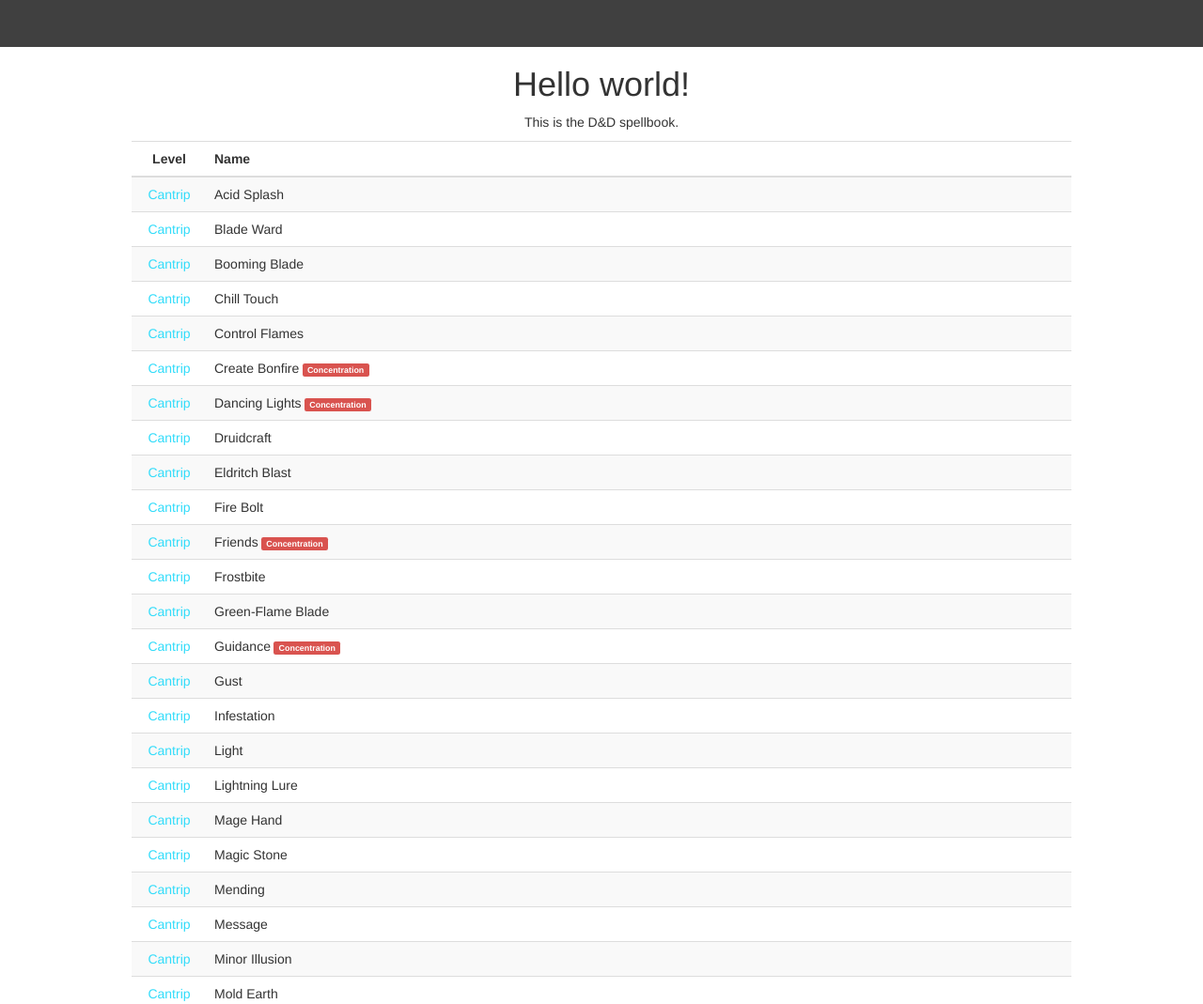
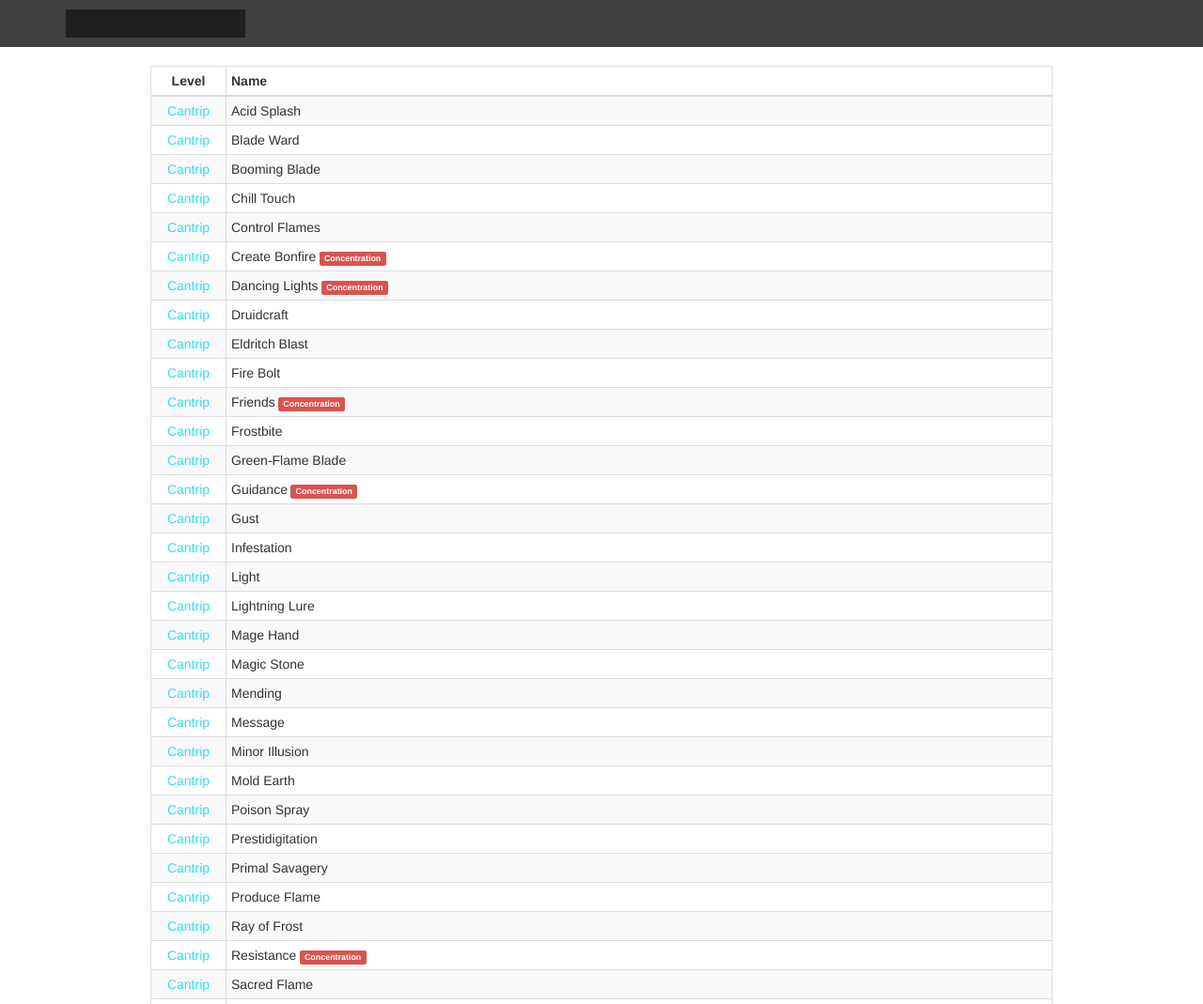
Before and after one commit to bwhetherington/dnd-spellbook, a React app: page / in a window 1280 px wide. Shown: the top 1069 px of the page at 94% size. Built offline with nearby package versions, Linux system fonts and the light colour scheme.

Commit message:
Added filtering by search bar

```diff
--- a/src/components/App.js
+++ b/src/components/App.js
@@ -1,16 +1,40 @@
 import React from "react";
 import styled from "styled-components";
-import { Navbar, Label } from "react-bootstrap";
+import { Glyphicon, Navbar, Label } from "react-bootstrap";
 import SpellList from "./SpellList";
 
 import SpellModal from "./SpellModal";
+import SpellData from "./SpellData";
+import { filtered } from "../util/list";
+
+const filterText = (spells, text) => filtered(spells, spell => {
+    console.log(text);
+    if (text) {
+        if (spell.name.contains(text)) {
+            return true;
+        } else {
+            return false;
+        }
+    } else {
+        return true;
+    }
+})
+
+const SearchBar = styled.input`
+    background: rgb(32, 32, 32);
+    color: white;
+    border: 0px;
+    padding: 5px;
+`;
 
 const NavbarStyled = styled(Navbar) `
     border-radius: 0px;
     border: 0;
     background: rgb(64, 64, 64);
-    text-align: center;
+    padding: 10px;
+    text-align: left;
     margin: 0px;
+    color: white;
 `;
 
 const SPELL = `
@@ -42,25 +66,33 @@
 const Content = styled.div`
     width: 1000px;
     margin: auto;
+    padding: 20px;
 `;
 
 export default class App extends React.Component {
     constructor(props, context) {
         super(props, context);
         this.state = {
+            filterText: "",
             showSpellModal: false,
             selectedSpell: null
         };
         this.hideModal = this.hideModal.bind(this);
         this.selectSpell = this.selectSpell.bind(this);
+        this.handleFilterTextChanged = this.handleFilterTextChanged.bind(this);
     }
 
     selectSpell(spell) {
-        this.setState({ selectedSpell: spell, showSpellModal: true });
+        this.setState({ ...this.state, selectedSpell: spell, showSpellModal: true });
     }
 
     hideModal() {
-        this.setState({ selectedSpell: null, showSpellModal: false });
+        this.setState({ ...this.state, selectedSpell: null, showSpellModal: false });
+    }
+
+    handleFilterTextChanged(event) {
+        this.setState({ ...this.state, filterText: event.target.value });
+        console.log(this.state);
     }
 
     /**
@@ -69,11 +101,11 @@
     render() {
         return (
             <div>
-                <NavbarStyled />
+                <NavbarStyled>
+                    <SearchBar type="text" onChange={this.handleFilterTextChanged} />
+                </NavbarStyled>
                 <Content>
-                    <h1>Hello world!</h1>
-                    <p>This is the D&D spellbook.</p>
-                    <SpellList onSpellClick={this.selectSpell} />
+                    <SpellList spells={SpellData.filter(spell => spell.name.indexOf(this.state.filterText) !== -1)} onSpellClick={this.selectSpell} />
                 </Content>
                 <DisplayedSpell show={this.state.showSpellModal} onHide={this.hideModal} spell={this.state.selectedSpell} />
             </div>
--- a/src/components/SpellList.js
+++ b/src/components/SpellList.js
@@ -1,11 +1,11 @@
 import React from "react";
 import styled from "styled-components";
 import { Table } from "react-bootstrap";
-import SpellData from "./SpellData";
 import { SpellTags } from "./App";
 import { sorted } from "../util/list";
 import { formatJustLevel, capitalize } from "../util/text";
 import { levelColor } from "../util/color";
+import SpellModal from "./SpellModal";
 
 const Ordering = {
     NAME: 0,
@@ -55,7 +55,7 @@
         this.state = {
             filterOptions: createFilterOptions({}),
             orderBy: Ordering.LEVEL,
-            spells: SpellData,
+            spells: this.props.spells,
             selectedSpell: null,
             showSpellModal: false,
         };
@@ -65,7 +65,7 @@
     }
 
     renderSpells() {
-        return sorted(this.state.spells, levelCMP).map(spell => <SpellRow key={spell.name} onSpellClick={this.props.onSpellClick} spell={spell} />);
+        return sorted(this.props.spells, levelCMP).map(spell => <SpellRow key={spell.name} onSpellClick={this.props.onSpellClick} spell={spell} />);
         // return this.state.spells.map(spell => <SpellRow spell={spell} />);
     }
 
@@ -75,7 +75,7 @@
 
     render() {
         return (
-            <Table striped hover>
+            <Table striped bordered condensed hover>
                 <col width="80" />
                 <thead>
                     <tr>
--- a/src/components/SpellModal.js
+++ b/src/components/SpellModal.js
@@ -31,7 +31,7 @@
     : "";
 
 const HigherLevel = (props) => props.higherLevel
-    ? <span><strong>At Higher Levels</strong> {ReactHtmlParser(props.higherLevel)}</span>
+    ? <span><b><i>At Higher Levels.</i></b> {ReactHtmlParser(props.higherLevel)}</span>
     : <span />;
 
 // const RITUAL_TAG = "Ritual";
--- a/src/spellbook.css
+++ b/src/spellbook.css
@@ -13,6 +13,8 @@
     text-align: center;
 }
 
+
+
 .spellDesc > table {
     margin: auto;
     margin-bottom: 10px;
--- a/src/util/list.js
+++ b/src/util/list.js
@@ -5,3 +5,5 @@
  * @param cmp The comparator
  */
 export const sorted = (list, cmp) => [].concat(list).sort(cmp);
+
+export const filtered = (list, filter) => [].concat(list).filter(filter);
```
